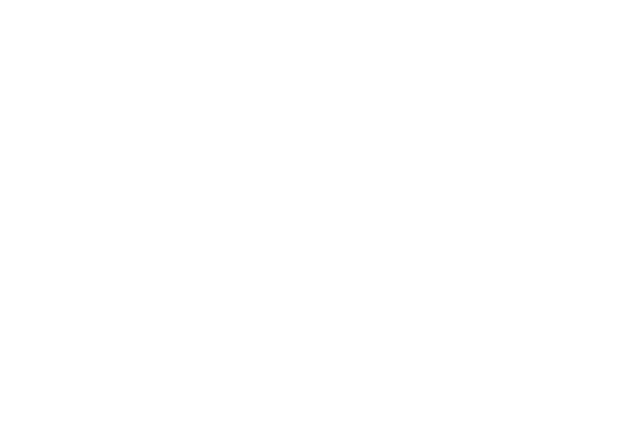
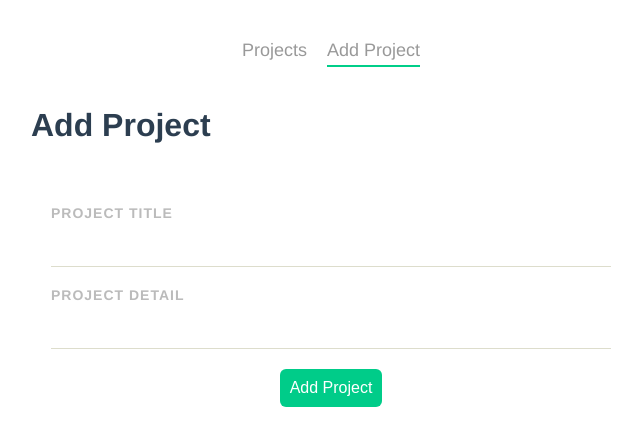
Before and after one commit to Oakekywe/Project_planner_vue, a Vue app: page /addProject in a window 1280 px wide. Before the commit this address had no page. Shown: the top 446 px of the page, without its empty margins (309-951 px from the left). Built offline with nearby package versions, Linux system fonts and the light colour scheme.

Commit message:
adding add project feature

```diff
--- a/database/db.json
+++ b/database/db.json
@@ -4,13 +4,13 @@
       "id": 1,
       "title": "Project title 1",
       "detail": "Project detail 1",
-      "complete": false
+      "complete": true
     },
     {
       "id": 2,
       "title": "Project title 2",
       "detail": "Project detail 2",
-      "complete": false
+      "complete": true
     },
     {
       "id": 3,
@@ -31,10 +31,16 @@
       "complete": false
     },
     {
-      "id": 6,
-      "title": "Project title 6",
-      "detail": "Project detail 6",
-      "complete": false
+      "title": "test1",
+      "detail": "test1 Detail",
+      "complete": false,
+      "id": 6
+    },
+    {
+      "title": "testing 2",
+      "detail": "testing2 detail",
+      "complete": false,
+      "id": 7
     }
   ]
 }
--- a/src/App.vue
+++ b/src/App.vue
@@ -1,8 +1,15 @@
 <template>
-
+  <NavBar></NavBar>
   <router-view/>
 </template>
 
+<script>
+import NavBar from './components/NavBar'
+export default {
+  components: { NavBar },
+
+}
+</script>
 <style>
 #app {
   font-family: Avenir, Helvetica, Arial, sans-serif;
--- /dev/null
+++ b/src/components/NavBar.vue
@@ -0,0 +1,30 @@
+<template>
+  <nav class="main-nav">
+    <router-link to="/">Projects</router-link>
+    <router-link :to="{name: 'AddProject'}">Add Project</router-link>
+  </nav>
+</template>
+
+<script>
+export default {
+
+}
+</script>
+
+<style>
+    .main-nav{
+        text-align: center;
+        margin: 40px auto;
+    }
+    .main-nav a{
+        display: inline-block;
+        text-decoration: none;
+        margin: 0 10px;
+        color: #999;
+        font-size: 18px;
+    }
+    a.router-link-active{
+        border-bottom: 2px solid #00ce89;
+        padding-bottom: 4px;
+    }
+</style>
--- a/src/router/index.js
+++ b/src/router/index.js
@@ -1,11 +1,17 @@
 import { createRouter, createWebHistory } from 'vue-router'
 import HomeView from '../views/HomeView.vue'
+import AddProject from '../views/AddProject.vue'
 
 const routes = [
   {
     path: '/',
     name: 'home',
     component: HomeView
+  },
+  {
+    path: '/addProject',
+    name: 'AddProject',
+    component: AddProject
   }
 ]
 
--- /dev/null
+++ b/src/views/AddProject.vue
@@ -0,0 +1,83 @@
+<template>
+<h1>Add Project</h1>
+  <form @submit.prevent="addProject">
+    <label>Project Title</label>
+    <input type="text" v-model="title">
+    <label>Project Detail</label>
+    <input type="text" v-model="detail">
+    <button>Add Project</button>
+  </form>
+</template>
+
+<script>
+export default {
+    data(){
+        return{
+            title:"",
+            detail:"",
+        }
+    },
+    methods:{
+        addProject(){
+            fetch("http://localhost:3000/projects/",{
+                method: "POST",
+                headers:{
+                    "Content-Type": "application/json"
+                },
+                body:JSON.stringify({
+                    title: this.title,
+                    detail: this.detail,
+                    complete: false
+                })
+            })
+            .then(()=>{
+                this.$router.push("/")
+            })
+            .catch((err)=>{
+                console.log(err.message);
+            })
+        }
+    }
+}
+</script>
+
+<style>
+    form{
+        background: white;
+        padding: 20px;
+        border-radius: 10px;
+    }
+    label{
+        display: block;
+        color: #bbb;
+        text-transform: uppercase;
+        font-size: 14px;
+        font-weight: bold;
+        letter-spacing: 1px;
+        margin: 20px 0 10px 0;
+    }
+    input{
+        padding: 10px;
+        border: 0;
+        border-bottom: 1px solid #ddc;
+        width: 100%;
+        box-sizing: border-box;
+    }
+    textarea{
+        border: 1px solid #cdd;
+        padding: 10px;
+        width: 100%;
+        box-sizing: border-box;
+        height: 100px;
+    }
+    form button{
+        display: block;
+        margin: 20px auto 0;
+        background: #00cc89;
+        color: white;
+        padding: 10px;
+        border: 0;
+        border-radius: 6px;
+        font-size: 16px;
+    }
+</style>
```
